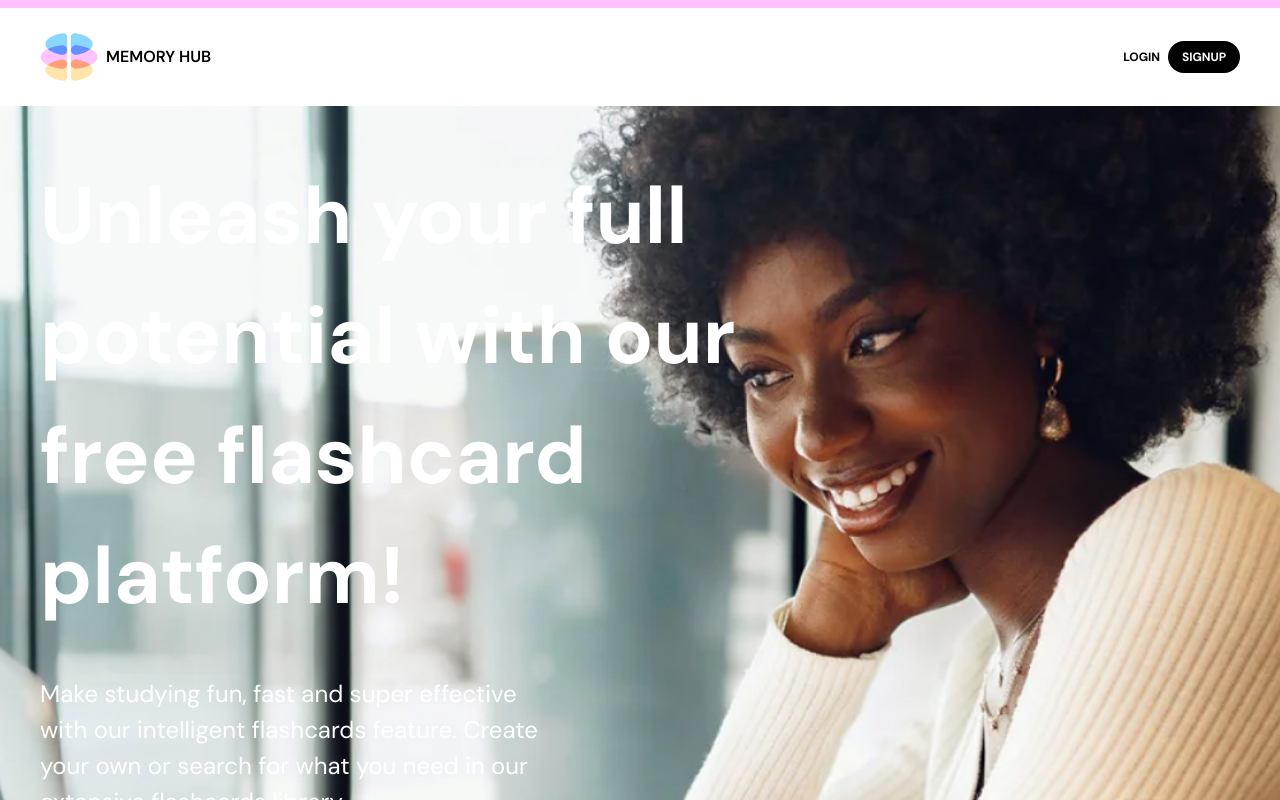
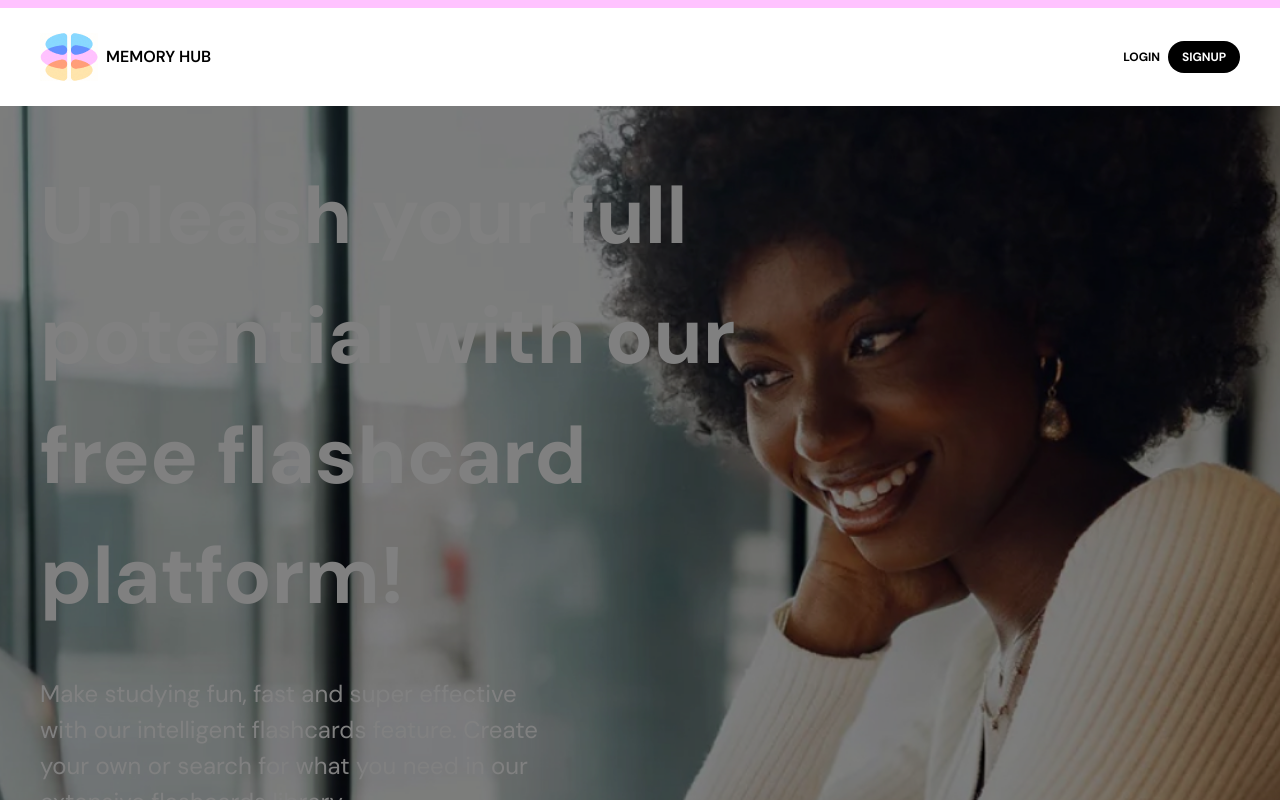
Before and after one commit to DarynaBb/Memory-Hub, a React (Vite) app in the folder Frontend/: page / in a window 1280 px wide. Shown: the top 800 px of the page. Built offline with nearby package versions, Linux system fonts and the light colour scheme.

Commit message:
bg hero fixed

```diff
--- a/Frontend/src/pages/Home.jsx
+++ b/Frontend/src/pages/Home.jsx
@@ -44,7 +44,7 @@ const onClickHandler = () => {
 
   return (
     <section className="max-container">
-      <div className="hero-mobile hero-bg bg-no-repeat bg-cover bg-center lg:bg-fixed px-[10px] md:pl-[40px] pt-[50px] flex flex-col gap-[20px] md:gap-[40px] pb-[60px]">
+      <div className="hero-mobile hero-bg bg-no-repeat bg-cover bg-center lg:bg-fixed px-[10px] md:pl-[40px] pt-[50px] flex flex-col gap-[20px] md:gap-[40px] pb-[60px] brightness-50">
         <h2 className="dm-sans-bold text-[3.2em] md:text-[5em] lg:text-[8em] md:max-w-[70%] text-leading-[120%] text-white">Unleash your full potential with our free flashcard platform!</h2>
         <p className="text-[1.7em] md:text-[2.4em] text-white max-w-[500px]">Make studying fun, fast and super effective with our intelligent flashcards feature. Create your own or search for what you need in our extensive flashcards library.</p>
         <HomePageButtons />
```
